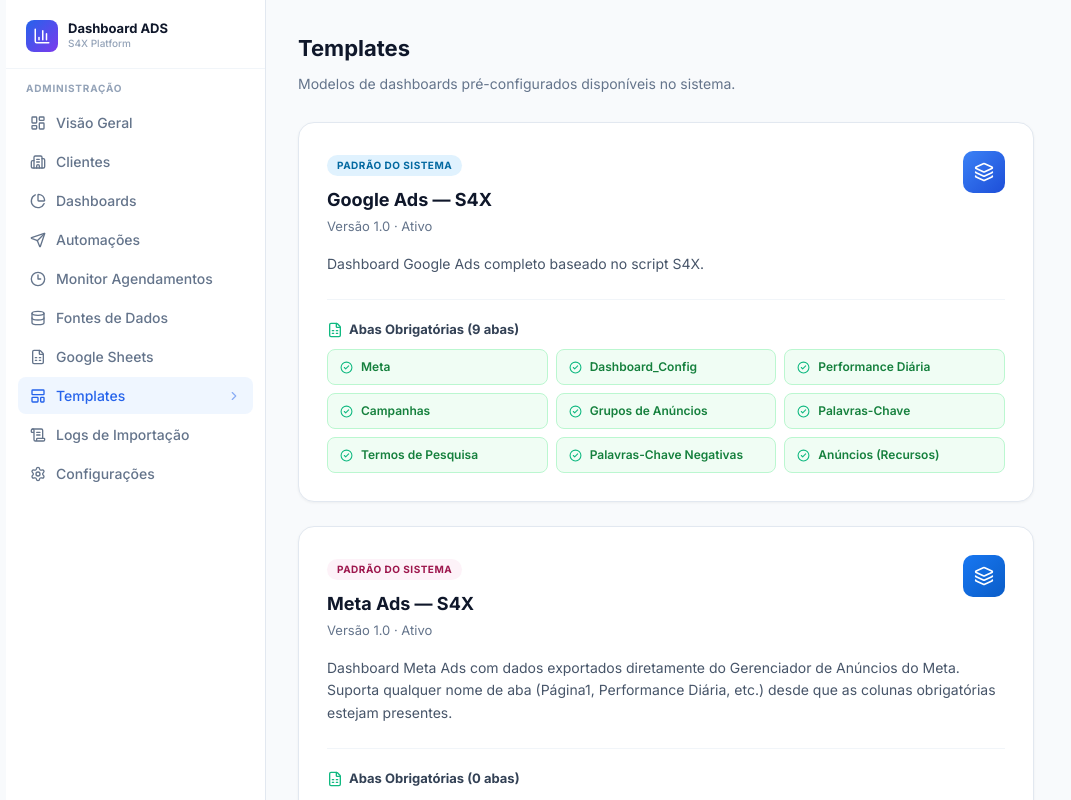
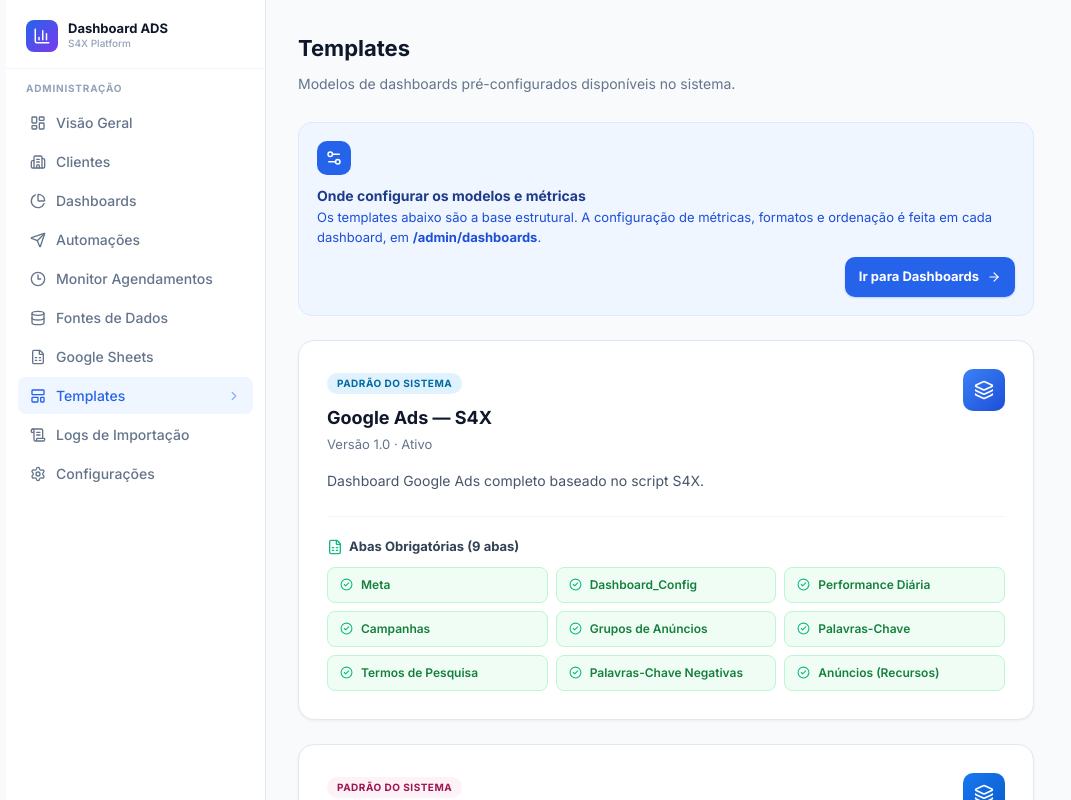
Before and after one commit to studio4x/dashboard-ads-s4x, a Next.js app: page /admin/templates in a window 1280 px wide. Shown: the top 800 px of the page, without its empty margins (0-1071 px from the left). Built offline with nearby package versions, Linux system fonts and the light colour scheme.

Commit message:
Clarify where template metrics are configured

```diff
--- a/src/app/admin/templates/page.tsx
+++ b/src/app/admin/templates/page.tsx
@@ -1,6 +1,7 @@
 import type { Metadata } from "next";
+import Link from "next/link";
 import { DASHBOARD_TEMPLATES } from "@/lib/dashboard/templates";
-import { FileSpreadsheet, Layers, CheckCircle2, Circle } from "lucide-react";
+import { FileSpreadsheet, Layers, CheckCircle2, Circle, ArrowRight, Settings2 } from "lucide-react";
 
 export const metadata: Metadata = { title: "Templates" };
 
@@ -16,6 +17,40 @@
       <p style={{ fontSize: 14, color: "#64748B", marginBottom: 28 }}>
         Modelos de dashboards pré-configurados disponíveis no sistema.
       </p>
+
+      <div style={{ marginBottom: 24, padding: 18, borderRadius: 14, border: "1px solid #DBEAFE", background: "#EFF6FF", display: "flex", flexDirection: "column", gap: 10 }}>
+        <div style={{ display: "flex", alignItems: "center", gap: 10, flexWrap: "wrap" }}>
+          <div style={{ width: 34, height: 34, borderRadius: 10, background: "#2563EB", color: "white", display: "flex", alignItems: "center", justifyContent: "center" }}>
+            <Settings2 size={18} />
+          </div>
+          <div>
+            <p style={{ fontSize: 14, fontWeight: 700, color: "#1E3A8A" }}>Onde configurar os modelos e métricas</p>
+            <p style={{ fontSize: 13, color: "#1D4ED8", marginTop: 2, lineHeight: 1.5 }}>
+              Os templates abaixo são a base estrutural. A configuração de métricas, formatos e ordenação é feita em cada dashboard, em <strong>/admin/dashboards</strong>.
+            </p>
+          </div>
+        </div>
+        <div style={{ display: "flex", justifyContent: "flex-end" }}>
+          <Link
+            href="/admin/dashboards"
+            style={{
+              display: "inline-flex",
+              alignItems: "center",
+              gap: 8,
+              padding: "10px 14px",
+              borderRadius: 10,
+              background: "#2563EB",
+              color: "white",
+              fontSize: 13,
+              fontWeight: 700,
+              textDecoration: "none",
+              boxShadow: "0 1px 2px rgba(37, 99, 235, 0.25)",
+            }}
+          >
+            Ir para Dashboards <ArrowRight size={14} />
+          </Link>
+        </div>
+      </div>
 
       <div style={{ display: "flex", flexDirection: "column", gap: 24 }}>
         {templates.map((t) => (
```
